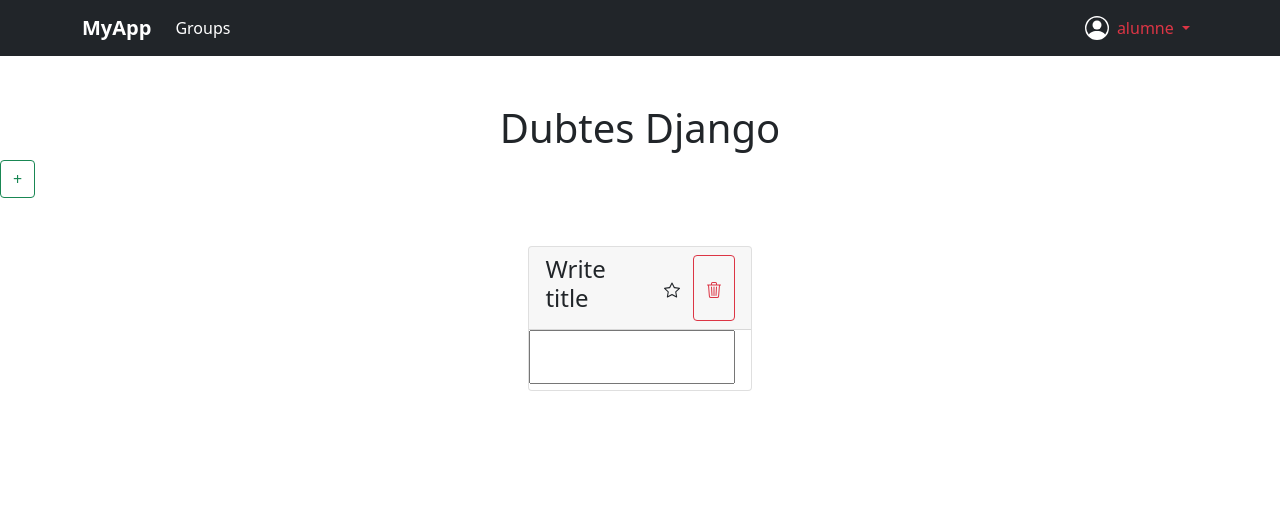
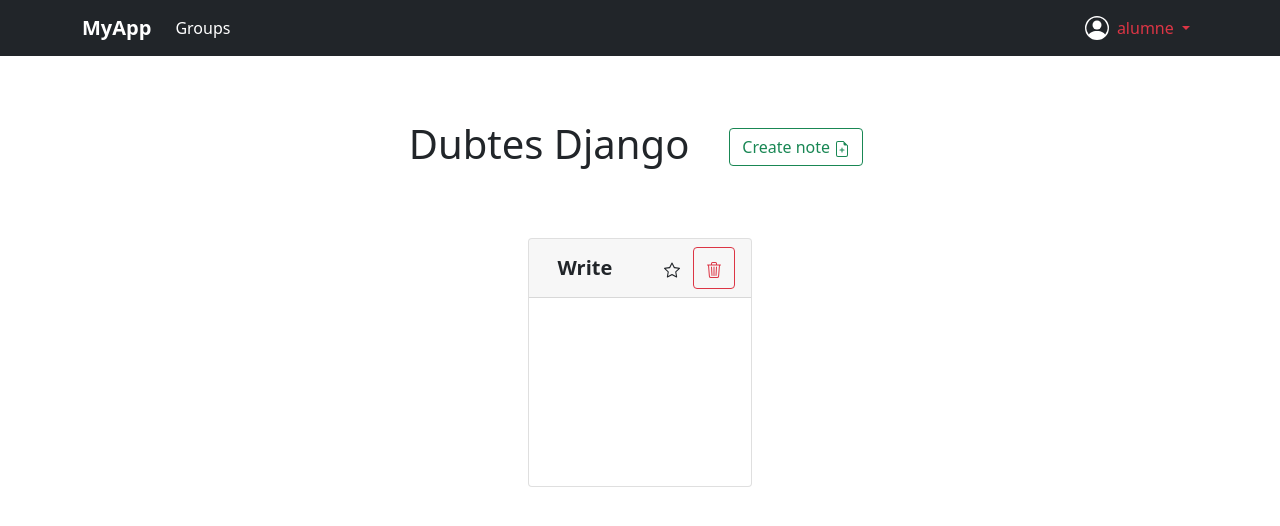
Before and after one commit to Jalumnefp/ad, a Django app: page /myapp/group/27 in a window 1280 px wide. Shown: the top 526 px of the page. Run offline with Django 4.2, Linux system fonts and the light colour scheme; a user stored in the database is signed in; data comes from the database, SQL or seed files in the repository; both versions use the stored data as it was after the commit; some libraries are stand-ins or nearby versions.

Commit message:
Bootstrap 2

```diff
--- a/django_test/myapp/templates/notes.html
+++ b/django_test/myapp/templates/notes.html
@@ -3,31 +3,47 @@
 
 
 
-    <h1 class="text-center">{{ notes_group.title }}</h1>
-    <form action={% url 'note_create' notes_group.id %} method="post">
-        {% csrf_token %}
-        <button type="submit" class="btn btn-outline-success">+</button>
-    </form>
+
 
 <div class="container">
 
+    <header class="d-flex flex-wrap justify-content-center">
+        <h1 class="text-center m-3">{{ notes_group.title }}</h1>
+        <form action={% url 'note_create' notes_group.id %} method="post">
+            {% csrf_token %}
+            <button type="submit" class="btn btn-outline-success m-4">
+                Create note
+                <i>
+                    <svg xmlns="http://www.w3.org/2000/svg" width="16" height="16" fill="currentColor" class="bi bi-file-earmark-plus" viewBox="0 0 16 16">
+                        <path d="M8 6.5a.5.5 0 0 1 .5.5v1.5H10a.5.5 0 0 1 0 1H8.5V11a.5.5 0 0 1-1 0V9.5H6a.5.5 0 0 1 0-1h1.5V7a.5.5 0 0 1 .5-.5"/>
+                        <path d="M14 4.5V14a2 2 0 0 1-2 2H4a2 2 0 0 1-2-2V2a2 2 0 0 1 2-2h5.5zm-3 0A1.5 1.5 0 0 1 9.5 3V1H4a1 1 0 0 0-1 1v12a1 1 0 0 0 1 1h8a1 1 0 0 0 1-1V4.5z"/>
+                    </svg>
+                </i>
+            </button>
+        </form>
+    </header>
+
     <div class="d-flex flex-wrap justify-content-center">
-        {% for notes in notes_list %}
+        {% for note in notes_list %}
                 <div class="card m-5" style="width: 20%;">
                     <div class="card-header d-flex space-between">
-                        <h4 class="flex-grow-1">{{ notes.title }}</h4>
+                        <form id="form-update-title-{{ note.id }}" action={% url 'note_update_title' note.id %} method="post">
+                            {% csrf_token %}
+                            <input id="" type="text" class="form-control fs-5 fw-bold" style="border: 0px; background-color: transparent;" name="title"  value={{ note.title }}  onchange="document.getElementById('form-update-title-{{ note.id }}').submit()">
+                        </form>
+
                         <button type="button" class="btn">
                             <svg xmlns="http://www.w3.org/2000/svg" width="16" height="16" fill="currentColor" class="bi bi-star" viewBox="0 0 16 16">
                                 <path d="M2.866 14.85c-.078.444.36.791.746.593l4.39-2.256 4.389 2.256c.386.198.824-.149.746-.592l-.83-4.73 3.522-3.356c.33-.314.16-.888-.282-.95l-4.898-.696L8.465.792a.513.513 0 0 0-.927 0L5.354 5.12l-4.898.696c-.441.062-.612.636-.283.95l3.523 3.356-.83 4.73zm4.905-2.767-3.686 1.894.694-3.957a.565.565 0 0 0-.163-.505L1.71 6.745l4.052-.576a.525.525 0 0 0 .393-.288L8 2.223l1.847 3.658a.525.525 0 0 0 .393.288l4.052.575-2.906 2.77a.565.565 0 0 0-.163.506l.694 3.957-3.686-1.894a.503.503 0 0 0-.461 0z"/>
                             </svg>
                         </button>
-                        <button type="button" class="btn btn-outline-danger" data-bs-toggle="modal" data-bs-target="#delete_note_modal">
+                        <button type="button" class="btn btn-outline-danger" data-bs-toggle="modal" data-bs-target="#delete_note_modal{{ note.id }}">
                             <svg xmlns="http://www.w3.org/2000/svg" width="16" height="16" fill="currentColor" class="bi bi-trash3" viewBox="0 0 16 16">
                                 <path d="M6.5 1h3a.5.5 0 0 1 .5.5v1H6v-1a.5.5 0 0 1 .5-.5M11 2.5v-1A1.5 1.5 0 0 0 9.5 0h-3A1.5 1.5 0 0 0 5 1.5v1H2.506a.58.58 0 0 0-.01 0H1.5a.5.5 0 0 0 0 1h.538l.853 10.66A2 2 0 0 0 4.885 16h6.23a2 2 0 0 0 1.994-1.84l.853-10.66h.538a.5.5 0 0 0 0-1h-.995a.59.59 0 0 0-.01 0zm1.958 1-.846 10.58a1 1 0 0 1-.997.92h-6.23a1 1 0 0 1-.997-.92L3.042 3.5zm-7.487 1a.5.5 0 0 1 .528.47l.5 8.5a.5.5 0 0 1-.998.06L5 5.03a.5.5 0 0 1 .47-.53Zm5.058 0a.5.5 0 0 1 .47.53l-.5 8.5a.5.5 0 1 1-.998-.06l.5-8.5a.5.5 0 0 1 .528-.47ZM8 4.5a.5.5 0 0 1 .5.5v8.5a.5.5 0 0 1-1 0V5a.5.5 0 0 1 .5-.5"/>
                             </svg>
                         </button>
 
-                        <div class="modal fade" id="delete_note_modal" tabindex="-1" aria-labelledby="exampleModalLabel" aria-hidden="true">
+                        <div class="modal fade" id="delete_note_modal{{ note.id }}" tabindex="-1" aria-labelledby="exampleModalLabel" aria-hidden="true">
                             <div class="modal-dialog">
                                 <div class="modal-content">
                                     <div class="modal-header">
@@ -35,11 +51,11 @@
                                         <button type="button" class="btn-close" data-bs-dismiss="modal" aria-label="Close"></button>
                                     </div>
                                     <div class="modal-body">
-                                        Está a punto de eliminar permanentemente la nota <strong>{{ notes_group.title }}</strong>!
+                                        Está a punto de eliminar permanentemente la nota <strong>{{ note.title }}</strong>!
                                     </div>
                                     <div class="modal-footer">
                                         <button type="button" class="btn btn-secondary" data-bs-dismiss="modal">Cancelar</button>
-                                        <form action={% url 'note_delete' notes.id %} method="post">
+                                        <form action={% url 'note_delete' note.id %} method="post">
                                             {% csrf_token %}
                                             <button type="submit" class="btn btn-danger">Eliminar</button>
                                         </form>
@@ -49,10 +65,13 @@
                         </div>
 
                     </div>
-                    <form id="{{ notes.id }}" action={% url 'note_update' notes.id %} method="post">
-                        {% csrf_token %}
-                        <textarea style="resize: none;" onchange="document.getElementById({{ notes.id }}).submit()" name="card_content">{{ notes.content }}</textarea>
-                    </form>
+                    <div class="card-body">
+                        <form id="form-update-descr-{{ note.id }}" action={% url 'note_update_descr' note.id %} method="post">
+                            {% csrf_token %}
+                            <textarea class="form-control" style="resize: none; border: 0px;" onchange="document.getElementById('form-update-descr-{{ note.id }}').submit()" name="description" cols="auto" rows="6">{{ note.content }}</textarea>
+                        </form>
+                    </div>
+
                 </div>
         {% endfor %}
     </div>
--- a/django_test/myapp/urls.py
+++ b/django_test/myapp/urls.py
@@ -12,6 +12,7 @@ urlpatterns = [
     path('group/<int:group_id>/delete', deleteGroup, name='notes_groups_delete'),
     path('group/<int:group_id>', notes, name='notes'),
     path('notes/<int:group_id>/create', createNote, name='note_create'),
-    path('notes/<int:note_id>/update', updateNote, name='note_update'),
+    path('notes/<int:note_id>/update_title', updateNoteTitle, name='note_update_title'),
+    path('notes/<int:note_id>/update_description', updateNoteDescription, name='note_update_descr'),
     path('notes/<int:note_id>/delete', deleteNote, name='note_delete'),
 ]
--- a/django_test/myapp/views.py
+++ b/django_test/myapp/views.py
@@ -2,7 +2,7 @@ from django.contrib.auth import authenticate, login, logout
 from django.contrib.auth.decorators import login_required
 from django.contrib.auth.models import User
 from django.http import HttpRequest
-from django.shortcuts import render, redirect, HttpResponse
+from django.shortcuts import render, redirect
 from django.utils.decorators import method_decorator
 from django.urls import reverse
 from django.views import View
@@ -85,13 +85,14 @@ def notesGroups(request: HttpRequest):
 @login_required
 @require_POST
 def createGroup(request: HttpRequest, user_id):
-    NotesGroup.objects.create(title="New group", description="write a description....", user_id=user_id).save()
+    NotesGroup.objects.create(title=request.POST['title'], description=request.POST['description'], user_id=user_id).save()
     return redirect('notes_groups')
 
 @login_required
 @require_POST
 def updateGroup(request: HttpRequest, group_id):
     group = NotesGroup.objects.get(pk=group_id)
+    group.title = request.POST['title']
     group.description = request.POST['description']
     group.save()
     return redirect('notes_groups')
@@ -125,9 +126,17 @@ def createNote(request: HttpRequest, group_id):
 
 @login_required
 @require_POST
-def updateNote(request: HttpRequest, note_id):
+def updateNoteTitle(request: HttpRequest, note_id):
     note = Note.objects.get(pk=note_id)
-    note.content = request.POST['card_content']
+    note.title = request.POST['title']
+    note.save()
+    return redirect(reverse('notes', args=(note.notes_group_id,)))
+
+@login_required
+@require_POST
+def updateNoteDescription(request: HttpRequest, note_id):
+    note = Note.objects.get(pk=note_id)
+    note.content = request.POST['description']
     note.save()
     return redirect(reverse('notes', args=(note.notes_group_id,)))
 
```
Also changed, not shown: django_test/myapp/templates/notes_groups.html (+55 -14 lines), django_test/db.sqlite3.
